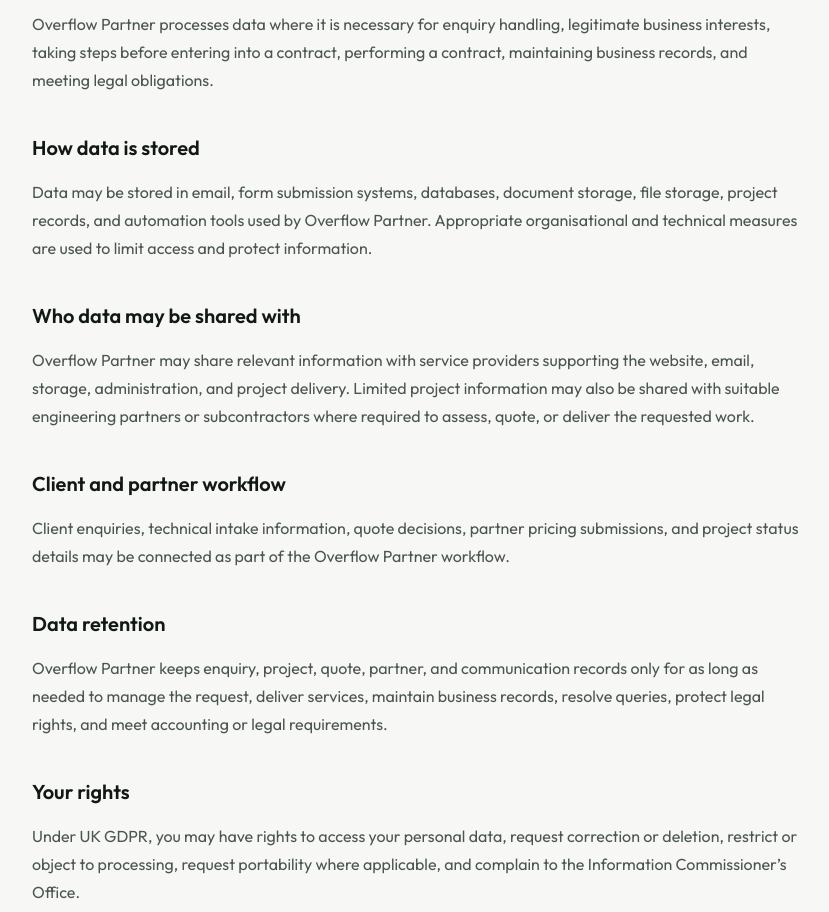
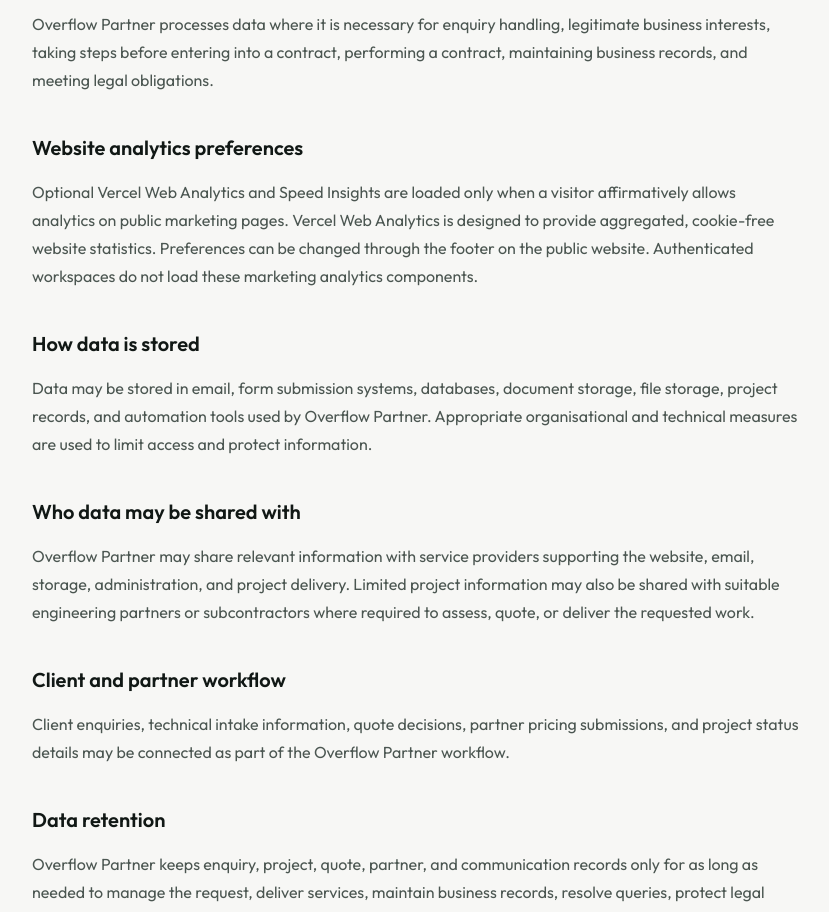
Before and after one commit to zeeshankhanminhas/Overflow-Partner, a Next.js app: page /privacy in a window 1280 px wide. Shown: the part 1440-2352 px from the top of the page, without its empty margins (224-1053 px from the left). Built offline with nearby package versions, Linux system fonts and the light colour scheme; no server answers.

Commit message:
hardening: app/privacy/page.tsx

```diff
--- a/app/privacy/page.tsx
+++ b/app/privacy/page.tsx
@@ -14,6 +14,7 @@ const sections = [
   ['Technical and project files', 'Technical files and project materials are used to review requirements, estimate scope, prepare quotes, brief suitable engineering partners, and deliver agreed work. Overflow Partner treats engineering files and project details as confidential business information.'],
   ['Email communication', 'Overflow Partner may use email to discuss enquiries, request missing information, send intake links, issue or discuss quotes, manage accepted work, coordinate partner input, and keep records of project decisions.'],
   ['Legal basis under UK GDPR', 'Overflow Partner processes data where it is necessary for enquiry handling, legitimate business interests, taking steps before entering into a contract, performing a contract, maintaining business records, and meeting legal obligations.'],
+  ['Website analytics preferences', 'Optional Vercel Web Analytics and Speed Insights are loaded only when a visitor affirmatively allows analytics on public marketing pages. Vercel Web Analytics is designed to provide aggregated, cookie-free website statistics. Preferences can be changed through the footer on the public website. Authenticated workspaces do not load these marketing analytics components.'],
   ['How data is stored', 'Data may be stored in email, form submission systems, databases, document storage, file storage, project records, and automation tools used by Overflow Partner. Appropriate organisational and technical measures are used to limit access and protect information.'],
   ['Who data may be shared with', 'Overflow Partner may share relevant information with service providers supporting the website, email, storage, administration, and project delivery. Limited project information may also be shared with suitable engineering partners or subcontractors where required to assess, quote, or deliver the requested work.'],
   ['Client and partner workflow', 'Client enquiries, technical intake information, quote decisions, partner pricing submissions, and project status details may be connected as part of the Overflow Partner workflow.'],
```
